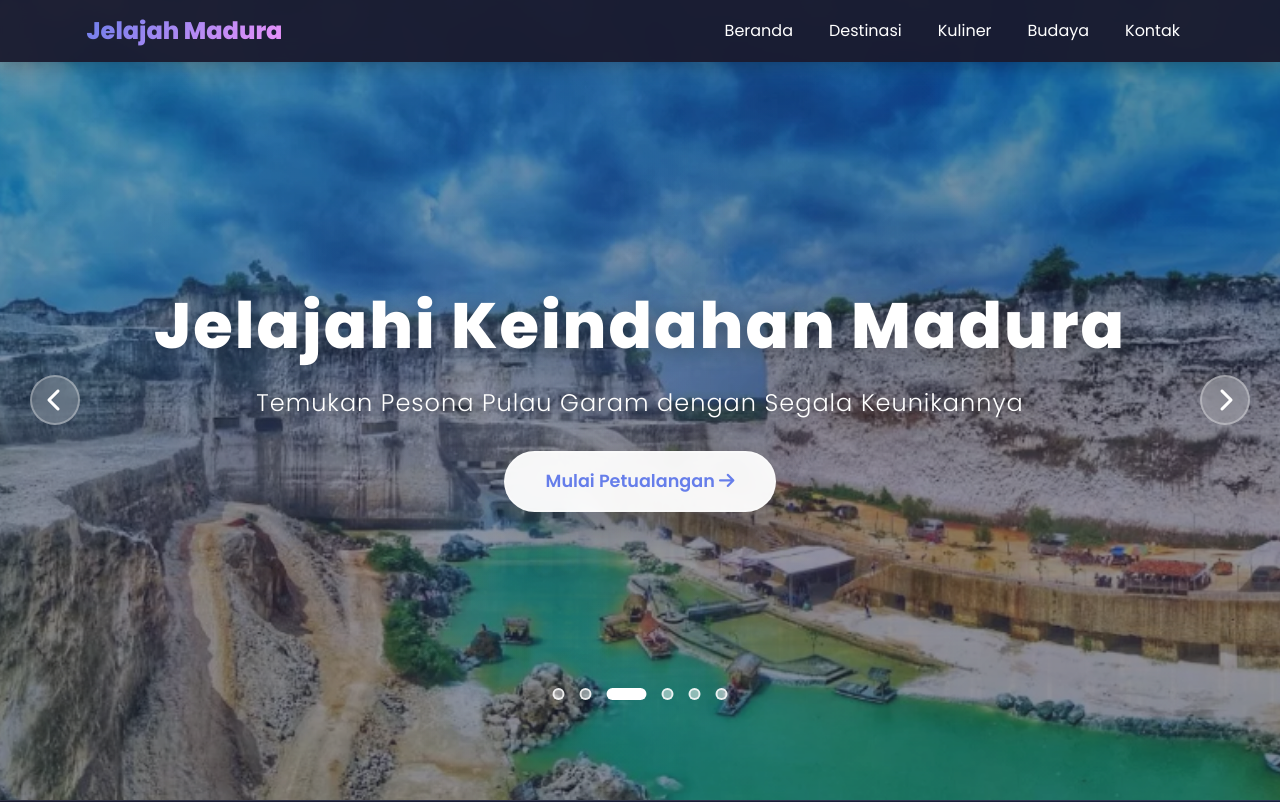
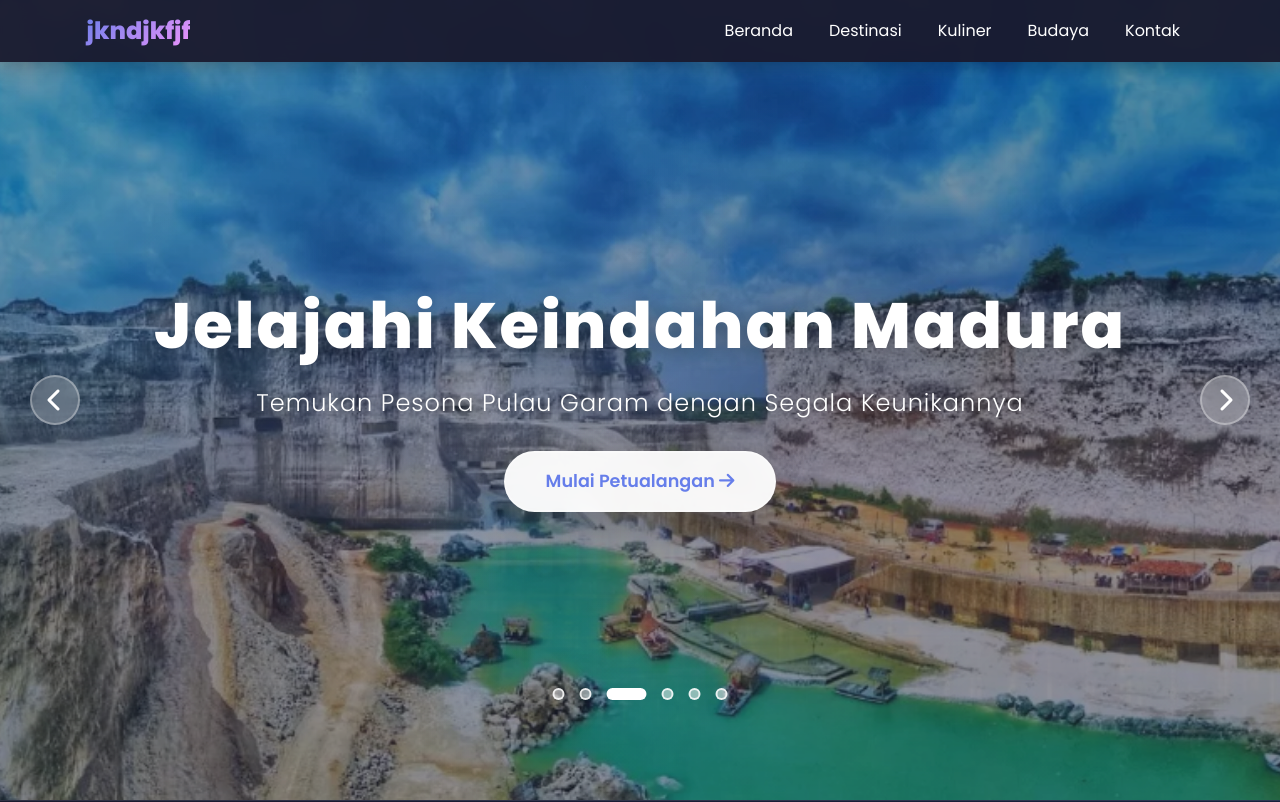
Before and after one commit to reinhart07/Jelajah-Madura, a plain HTML site: page index.html in a window 1280 px wide. Shown: the top 802 px of the page. Drawn offline with nearby package versions, Linux system fonts and the light colour scheme; some icons are missing.

Commit message:
Update: index.html

```diff
--- a/index.html
+++ b/index.html
@@ -600,7 +600,7 @@
     <nav class="navbar navbar-expand-lg navbar-light fixed-top">
         <div class="container">
             <a class="navbar-brand" href="#">
-                <span><i class="fas fa-island-tropical"></i> Jelajah Madura</span>
+                <span><i class="fas fa-island-tropical"></i> jkndjkfjf</span>
             </a>
             <button class="navbar-toggler" type="button" data-bs-toggle="collapse" data-bs-target="#navbarNav">
                 <span class="navbar-toggler-icon"></span>
```
